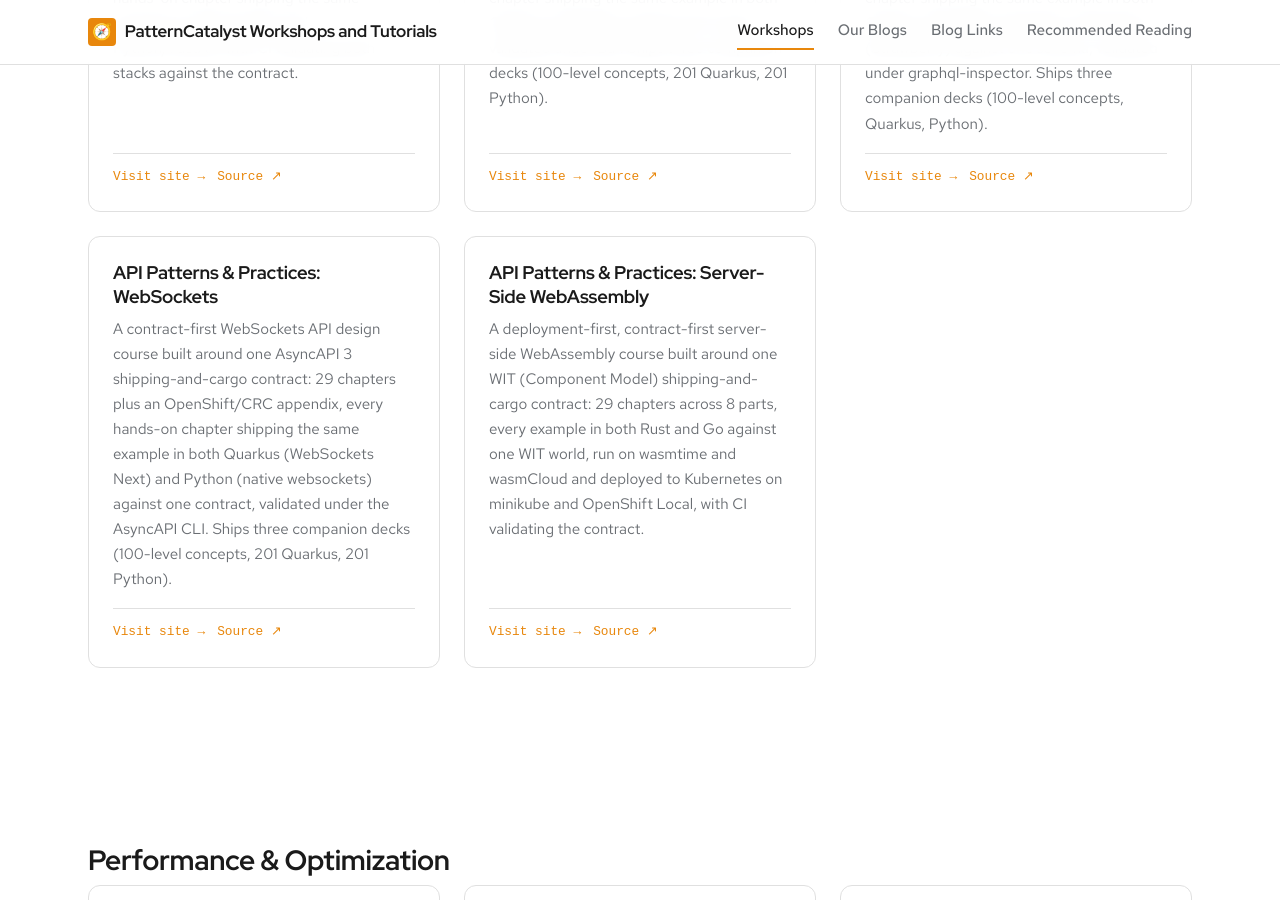
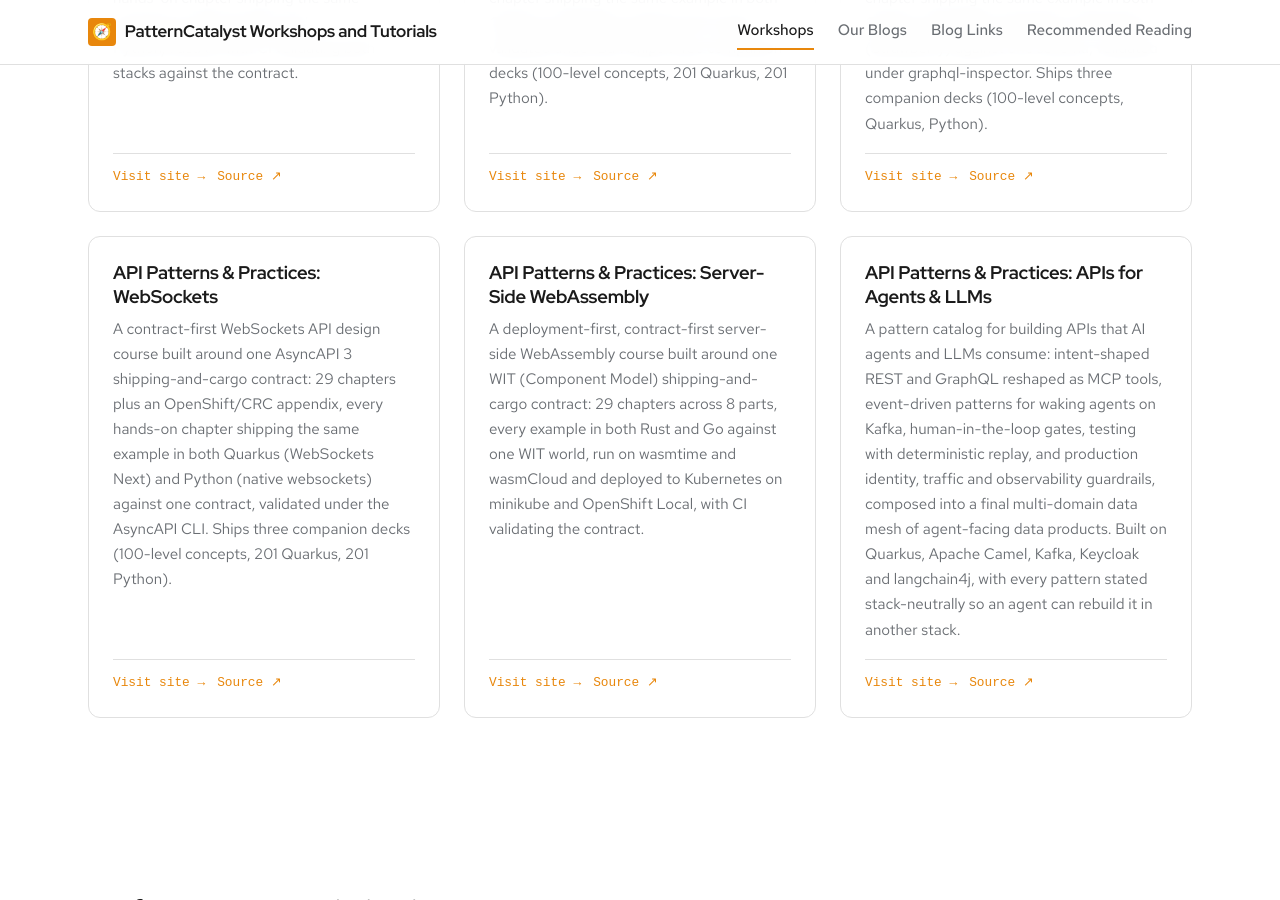
Before and after one commit to patterncatalyst/patterncatalyst-workshops-tutorials-list, a Jekyll site: the page built from index.html, in a window 1280 px wide and 900 px high, scrolled down 3026 px. Built offline with Jekyll 4.4.1, drawn with Linux system fonts in a browser that asks for light colours; some web fonts are replaced.

Commit message:
feat(sites): add API Patterns & Practices: APIs for Agents & LLMs card (#65)

```diff
--- a/_data/sites.yml
+++ b/_data/sites.yml
@@ -247,3 +247,10 @@ entries:
     synopsis: "A deployment-first, contract-first server-side WebAssembly course built around one WIT (Component Model) shipping-and-cargo contract: 29 chapters across 8 parts, every example in both Rust and Go against one WIT world, run on wasmtime and wasmCloud and deployed to Kubernetes on minikube and OpenShift Local, with CI validating the contract."
     site_url: "https://patterncatalyst.github.io/cn-patterns-and-practices-webassembly/"
     repo_url: "https://github.com/patterncatalyst/cn-patterns-and-practices-webassembly"
+
+  - slug: "api-patterns-and-practices-for-agents"
+    title: "API Patterns & Practices: APIs for Agents & LLMs"
+    group: "API Design"
+    synopsis: "A pattern catalog for building APIs that AI agents and LLMs consume: intent-shaped REST and GraphQL reshaped as MCP tools, event-driven patterns for waking agents on Kafka, human-in-the-loop gates, testing with deterministic replay, and production identity, traffic and observability guardrails, composed into a final multi-domain data mesh of agent-facing data products. Built on Quarkus, Apache Camel, Kafka, Keycloak and langchain4j, with every pattern stated stack-neutrally so an agent can rebuild it in another stack."
+    site_url: "https://patterncatalyst.github.io/api-patterns-and-practices-for-agents/"
+    repo_url: "https://github.com/patterncatalyst/api-patterns-and-practices-for-agents"
```
